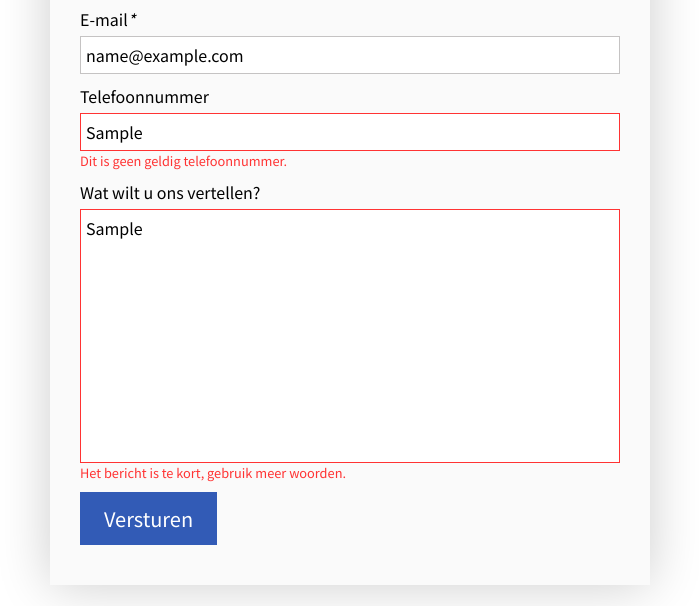
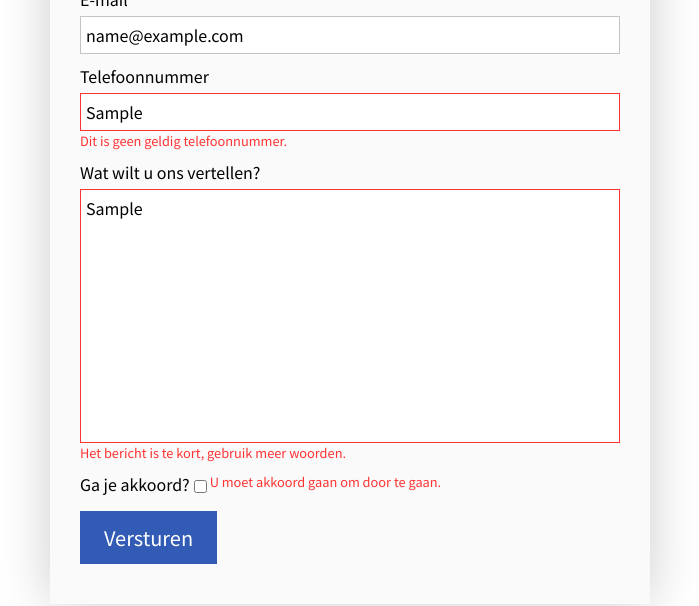
Before and after one commit to Bahbv/jsfv-validation, a plain HTML site: page demo/demo.html in a window 1280 px wide. Both pictures are taken after typing "Sample", "Sample", "name@example.com", "Sample", "Sample" into the empty fields and a click on the button "Versturen". Shown: the part 194-800 px from the top of the page, without its empty margins (290-989 px from the left). Drawn offline with Linux system fonts and the light colour scheme.

Commit message:
Added a check where checkboxes are required to be checked..

```diff
--- a/demo/demo.html
+++ b/demo/demo.html
@@ -56,6 +56,13 @@
                         </label>
                     </div>
 
+                    <div class="form_group form_group--full" >
+                        <label style="display: flex;">
+                            <span class="form_description" style="width: auto;">Ga je akkoord?</span>
+                            <input class="jsfv-agree" type="checkbox" id="agree" name="agree" value="0">
+                        </label>
+                    </div>
+
                     <div class="form_group">
                         <button class="btn btn--submit" type="submit">Versturen</button>
                     </div>
--- a/src/jsfv.js
+++ b/src/jsfv.js
@@ -48,6 +48,9 @@ function jsfvValidate() {
       if (field.classList.contains("jsfv-message") && next) {
          if (!jsfvMessage(field)) { passedValidation = false; next = false; }
       }
+      if (field.classList.contains("jsfv-agree") && next) {
+         if (!jsfvAgree(field)) { passedValidation = false; next = false; }
+      }
    }
 
    if (passedValidation) {
@@ -89,6 +92,27 @@ function jsfvName(field) {
    name = name.replace(/^\s+/, "").replace(/\s+$/, "").replace(/\s+/, " ")
    field.value = name;
    return true;
+}
+
+/**
+ * There are times where you need a checkbox to be checked to continue
+ * Use this for privacy policy boxes or other mandatory agreements.
+ *
+ * @param {*} field the input field that should be validated
+ * @returns bool
+ */
+ function jsfvAgree(field) {
+   if (field.checked){
+      return true;
+   } else {
+      const id = jsfvRandomId();
+      field.setAttribute("aria-invalid", "true");
+      field.setAttribute("aria-describedBy", id);
+      field.classList.add('jsfv-error');
+      jsfvErrorMessage(field, id, "U moet akkoord gaan om door te gaan.")
+      return false;
+   }
+
 }
 
 /**
```
Also changed, not shown: 1 other file.
